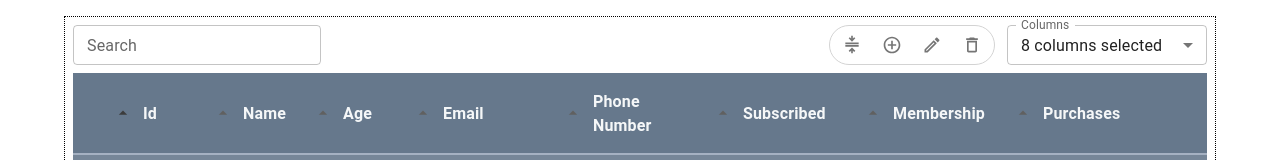
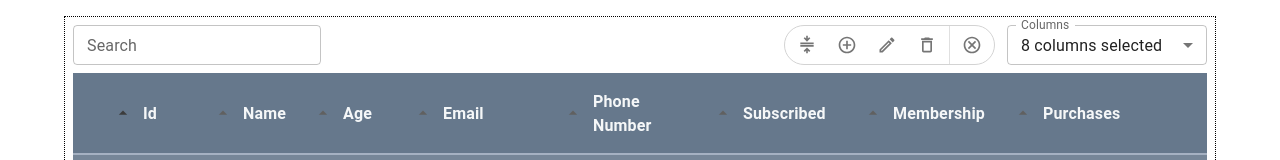
Before and after one commit to talis1999/Custom-table, a React (Create React App) app: page / in a window 1280 px wide. Shown: the top 160 px of the page. Built offline with nearby package versions, Linux system fonts and the light colour scheme.

Commit message:
adding cancel option

```diff
--- a/src/components/Filters/SelectedRowMenu.tsx
+++ b/src/components/Filters/SelectedRowMenu.tsx
@@ -1,9 +1,10 @@
 import React from "react";
-import { Box, IconButton } from "@mui/material";
+import { Box, IconButton, Divider } from "@mui/material";
 import CompressIcon from "@mui/icons-material/CompressOutlined";
 import AddIcon from "@mui/icons-material/AddCircleOutlineOutlined";
 import EditIcon from "@mui/icons-material/EditOutlined";
-import DeleteOutlineIcon from "@mui/icons-material/DeleteOutline";
+import DeleteIcon from "@mui/icons-material/DeleteOutline";
+import CancelIcon from "@mui/icons-material/CancelOutlined";
 
 const SelectedRowMenu: React.FC = () => {
   return (
@@ -27,7 +28,11 @@ const SelectedRowMenu: React.FC = () => {
         <EditIcon fontSize="small" />
       </IconButton>
       <IconButton aria-label="previos" onClick={() => {}}>
-        <DeleteOutlineIcon fontSize="small" />
+        <DeleteIcon fontSize="small" />
+      </IconButton>
+      <Divider sx={{ my: "-1px" }} orientation="vertical" flexItem />
+      <IconButton aria-label="previos" onClick={() => {}}>
+        <CancelIcon fontSize="small" />
       </IconButton>
     </Box>
   );
```
